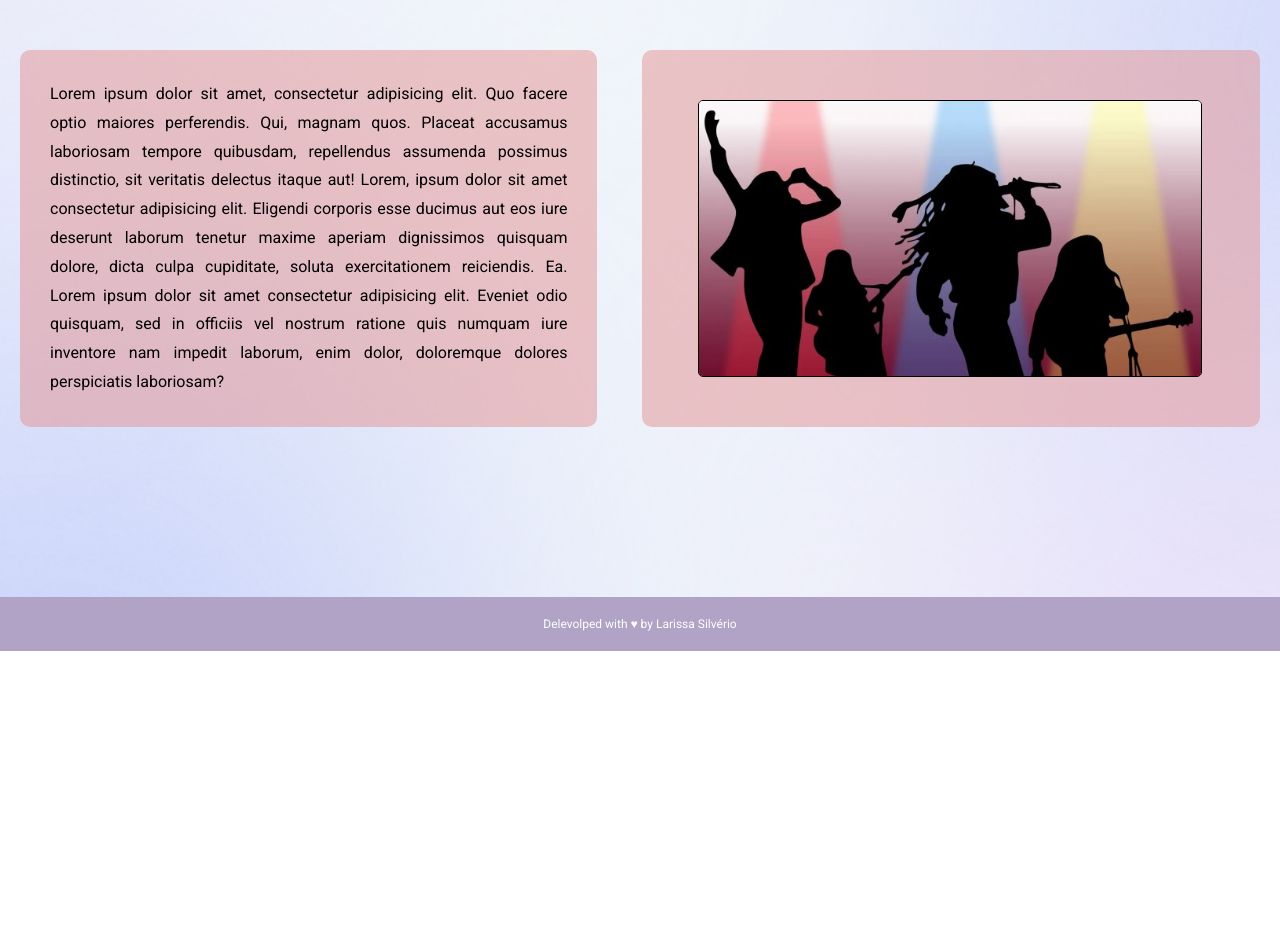
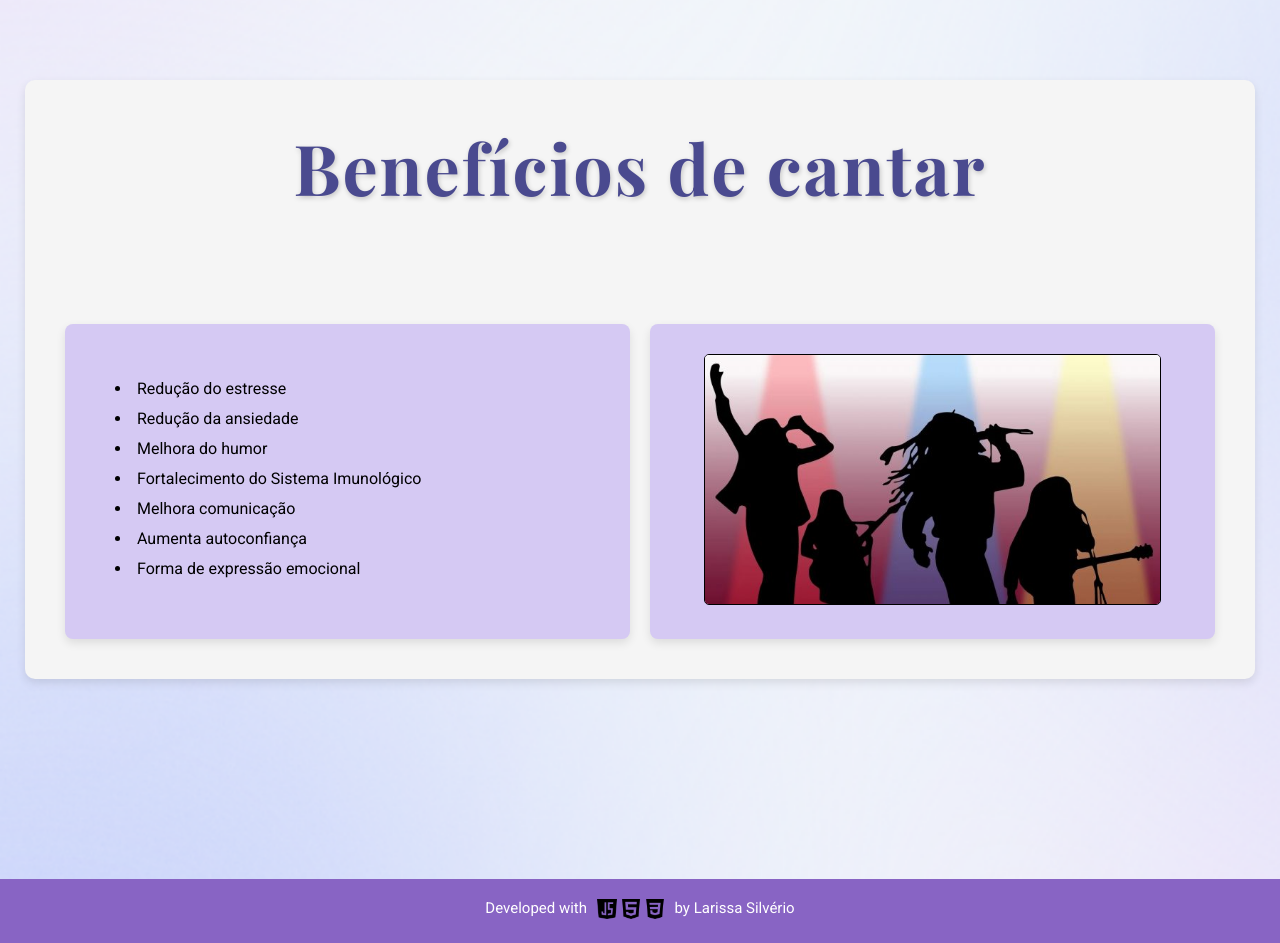
Before and after one commit to silveriolaridev/Projeto-Individual-1, a plain HTML site: page Site/index.html in a window 1280 px wide. Shown: the part 820-1763 px from the top of the page. Before the commit the page ends 1471 px from the top, so only its background shows below. Drawn offline with nearby package versions, Linux system fonts and the light colour scheme; a web font is replaced by a local one.

Commit message:
adicionando beneficios

```diff
--- a/Site/css/style.css
+++ b/Site/css/style.css
@@ -12,7 +12,7 @@ header {
 	justify-content: space-between;
 	background-color: #8374f3;
 	position: fixed;
-	box-shadow: 0px 4px 12px rgba(0, 0, 0, 0.7);
+	box-shadow: 0px 3px 10px rgba(0, 0, 0, 0.7);
 
 }
 
@@ -139,7 +139,7 @@ nav {
 
 
 footer{
-	background-color: #b0a3c5;
+	background-color: #8864c4;
 	padding: 20px 0;
 	width: 100%;
 	align-items: center;
@@ -147,10 +147,6 @@ footer{
 	justify-content: center;
 }
 
-footer span{
-	color: white;
-	font-size: 12px;
-}
 
 
 section {
@@ -235,10 +231,10 @@ section h1{
 	z-index: 1;
 }
 
-.principal h1{
+ h1{
 	font-size: 80px;
     color: #4a4a8f;
-    margin-bottom: 30px;
+    margin-bottom: 15px;
 	letter-spacing: 2px;
 	text-shadow: 1px 2px 5px rgba(0, 0, 0, 0.2);
 }
@@ -281,18 +277,9 @@ video {
 	border-radius: 5px;
 	width: 90%;
 	border: solid 1px black;
-	margin-left: 26px;
+
 }
 
-.div-principal{
-	display: flex;
-	flex-direction: row;
-	gap: 20px;
-	background-color: rgba(228, 146, 146, 0.5);
-	padding: 30px;
-	border-radius: 10px;
-	width: 50%;
-}
 
 .div-principal p{
 	text-align: justify;
@@ -301,17 +288,57 @@ video {
 
 .div-pai{
 	display: flex;
-	flex-direction: row;
+	flex-direction: column;
+	justify-content: center;
+	gap: 20px;
+	padding: 40px;
+	background-color: #f5f5f5;
+	border-radius: 10px;
+	box-shadow: 0 4px 10px rgba(0, 0, 0, 0.1);
+	max-width: 1150px;
+	margin: 30px auto;
+}
+
+
+.div-img, .div-principal{
+	background-color: #d5c9f3;
+  padding: 30px;
+  border-radius: 8px;
+  box-shadow: 0 4px 10px rgba(0, 0, 0, 0.1);
+  width: 100%;
+  text-align: center;
+
+}
+
+.container{
+	display: flex;
 	gap: 20px;
 }
 
-.div-img{
+.lista{
+	list-style-position: inside;
+	text-align: justify;
+	padding: 20px;
+	line-height: 30px;
+}
+
+.footer-content{
 	display: flex;
-	flex-direction: row;
-	gap: 20px;
-	background-color: rgba(228, 146, 146, 0.5);
-	padding: 30px;
-	border-radius: 10px;
-	align-items: center;
-	margin-left: 25px;
+    color: #ffffff;
+	gap:10px;
+    font-size: cover;
+    text-align: center;
+    position: relative;
+	font-size: 15px;
+
 }
+
+.icon{
+ width: 20px;
+ transition: transform 0.3s ease, box-shadow 0.3s ease;
+}
+
+.icon:hover{
+    transform: rotate(15deg);
+    box-shadow: 0 4px 10px rgba(255, 255, 255, 0.5);
+}
--- a/Site/index.html
+++ b/Site/index.html
@@ -14,8 +14,8 @@
         <img class="logo" src="./img/logo.png" alt="Soul Tune Logo">
         <nav>
 			<a href="./index.html">Home</a>
+            <a href="beneficios.html" >Benefícios do Canto</a>
             <a href="sobre.html" >Sobre</a>
-            <a href="beneficios.html" >Benefícios do Canto</a>
 		</nav>
         <span class="span-entrar">
         <a  class="entrarlink" href="login.html">Entrar</a> </span>
@@ -39,20 +39,34 @@
     </div>
 </main>
 <section class="Beneficios">
+
     <div class="div-pai">
-
+        <h1>Benefícios de cantar</h1>
+        <div class="container">
         <div class="div-principal">
-     <p>Lorem ipsum dolor sit amet, consectetur adipisicing elit. Quo facere optio maiores perferendis. Qui, magnam quos. Placeat accusamus laboriosam tempore quibusdam, repellendus assumenda possimus distinctio, sit veritatis delectus itaque aut!
-     Lorem, ipsum dolor sit amet consectetur adipisicing elit. Eligendi corporis esse ducimus aut eos iure deserunt laborum tenetur maxime aperiam dignissimos quisquam dolore, dicta culpa cupiditate, soluta exercitationem reiciendis. Ea.
-     Lorem ipsum dolor sit amet consectetur adipisicing elit. Eveniet odio quisquam, sed in officiis vel nostrum ratione quis numquam iure inventore nam impedit laborum, enim dolor, doloremque dolores perspiciatis laboriosam?</p></div>
+     <p>    <ul class="lista">
+        <li>Redução do estresse</li>
+        <li>Redução da ansiedade</li>
+        <li>Melhora do humor</li>
+        <li>Fortalecimento do Sistema Imunológico</li>
+        <li>Melhora comunicação</li>
+        <li>Aumenta autoconfiança</li>
+        <li>Forma de expressão emocional</li>
+    </ul></p></div>
      <div class="div-img">
 
-     <img class="img-cantando" src="./img/cantando.jpg" alt="Mulheres cantando"> </div></div>
+     <img class="img-cantando" src="./img/cantando.jpg" alt="Mulheres cantando"> </div></div></div>
 </section>
 
 <footer>
-    <span> Delevolped with &hearts; by Larissa Silvério
-    </span>
+    <div class="footer-content">
+        <p>Developed with </p>
+        <div class="img-footer">
+        <img src="img/java-script.png" class="icon">
+        <img src="img/html.png" class="icon">
+        <img src="img/css.png" class="icon"></div>
+        <p> by Larissa Silvério</p>
+
 </footer>
 </body>
 </html>
```
Also changed, not shown: Site/beneficios.html (deleted, +0 -36 lines), Site/img/css.png (added), Site/img/html.png (added), Site/img/java-script.png (added), Site/sobre.html (deleted).
